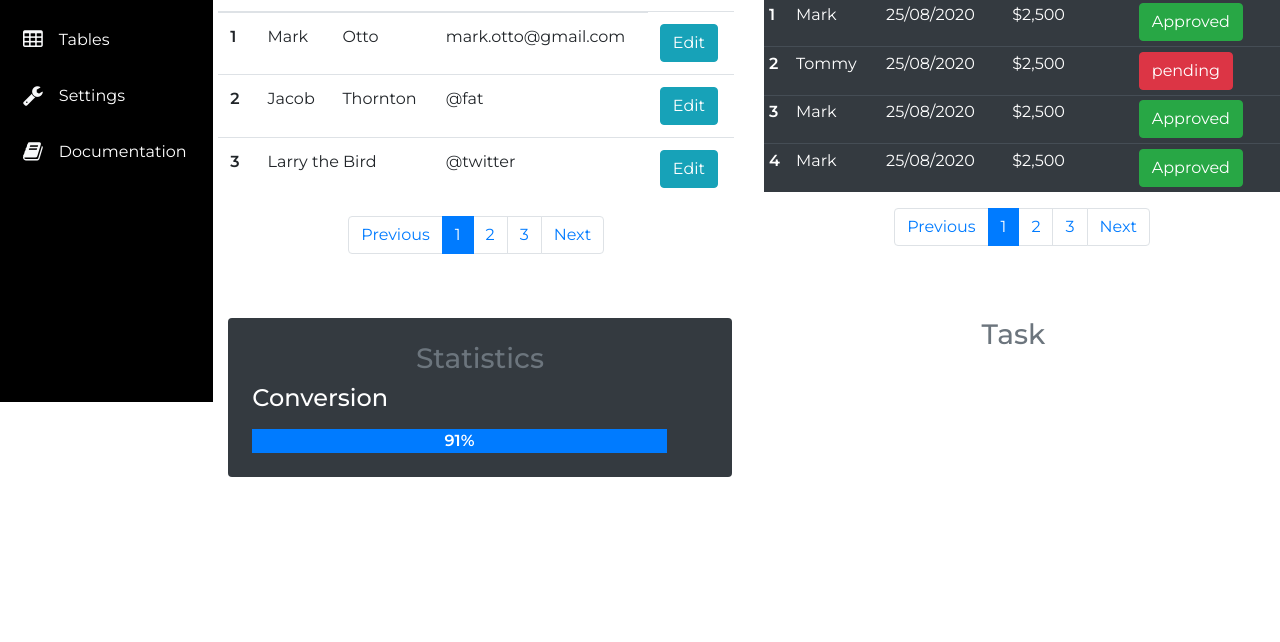
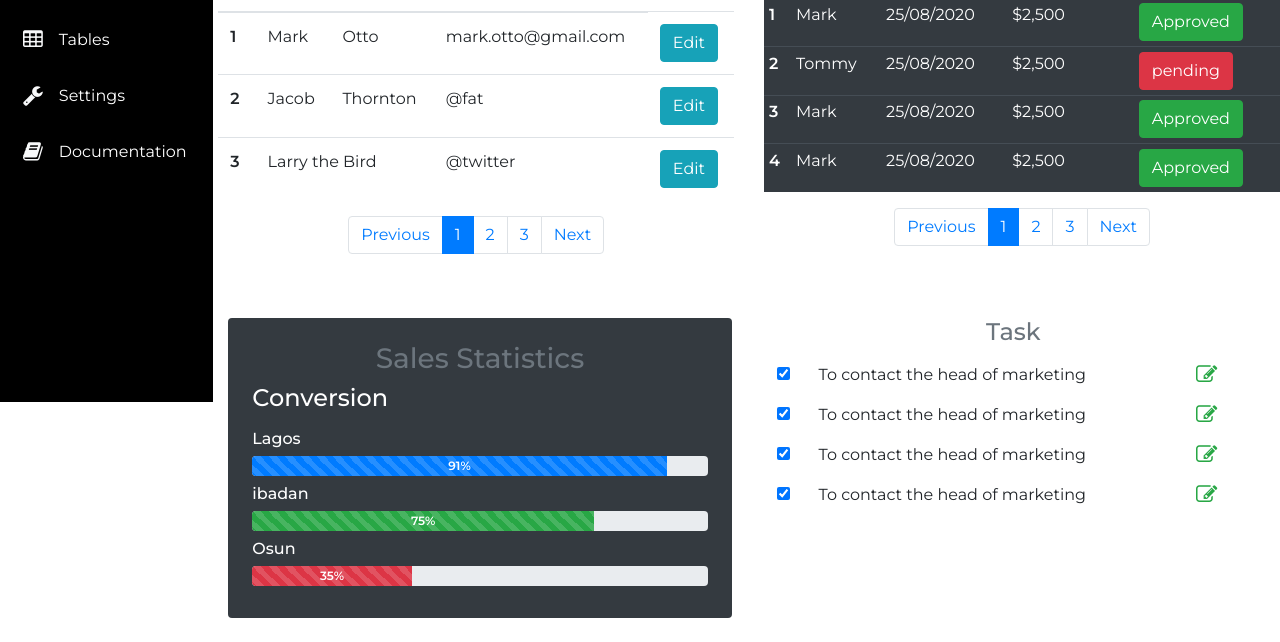
Before and after one commit to kehdcode/dashboard-design, a plain HTML site: page index.html in a window 1280 px wide. Shown: the part 398-1040 px from the top of the page. Before the commit the page ends 899 px from the top, so only its background shows below. Drawn offline with nearby package versions, Linux system fonts and the light colour scheme.

Commit message:
--- Auto-Git Commit ---

```diff
--- a/index.html
+++ b/index.html
@@ -126,7 +126,7 @@
               <p>Are sure you want to log out from the Dashboard?</p>
             </div>
             <div class="modal-footer">
-              <button type="button" class="btn btn-primary" data-dismiss="modal">Yes</button>
+                <a href="login.html"><button type="button" class="btn btn-primary" data-dismiss="modal"> Yes</button></a>
               <button type="button" class="btn btn-danger" >No</button>
             </div>
           </div>
@@ -333,15 +333,72 @@
                 <div class="row mb-4">
                     <div class="col-xl-6 col-12 mb-4 mb-xl-0">
                         <div class="bg-dark text-white p-4 rounded">
-                            <h3 class="text-center text-muted">Statistics</h3>
-                            <h4 class="mb-3">Conversion</h6>
-                            <div class="progress-bar progress-bar-stripped font-weight-bold" style="width:91%">91%</div>
+                            <h3 class="text-center text-muted">Sales Statistics</h3>
+                            <h4 class="mb-3">Conversion</h4>
+                            <h6 class="mb-2">Lagos</h6>
+                            <div class="progress mb-2" style="height: 20px;">
+                                <div class="progress-bar progress-bar-striped font-weight-bold" style="width:91%">91%</div>
+                            </div>
+                            <h6 class="mb-2">ibadan</h6>
+                            <div class="progress mb-2" style="height: 20px;">
+                                <div class="progress-bar progress-bar-striped font-weight-bold bg-success" style="width:75%">75%</div>
+                            </div>
+                            <h6 class="mb-2">Osun</h6>
+                            <div class="progress mb-2" style="height: 20px;">
+                                <div class="progress-bar progress-bar-striped font-weight-bold bg-danger" style="width:35%">35%</div>
+                            </div>
                         </div>
 
 
                     </div>
                     <div class="col-xl-6 col-lg-6 col-md-12 col-sm-12">
-                        <h3 class="text-center text-muted">Task</h3>
+                        <h4 class="text-center text-muted">Task</h4>
+                        <div class="container-fluid bg-white">
+                            <div class="row py-2">
+                                <div class="col-1">
+                                    <input type="checkbox" name="" id="" checked>
+                                </div>
+                                <div class="col-sm-9 col-8">
+                                    To contact the head of marketing
+                                </div>
+                                <div class="col-1">
+                                    <a href="" class="fa fa-edit fa-lg text-success mr-2"></a>
+                                </div>
+                            </div>
+                            <div class="row py-2">
+                                <div class="col-1">
+                                    <input type="checkbox" name="" id="" checked>
+                                </div>
+                                <div class="col-sm-9 col-8">
+                                    To contact the head of marketing
+                                </div>
+                                <div class="col-1">
+                                    <a href="" class="fa fa-edit fa-lg text-success mr-2"></a>
+                                </div>
+                            </div>
+                            <div class="row py-2">
+                                <div class="col-1">
+                                    <input type="checkbox" name="" id="" checked>
+                                </div>
+                                <div class="col-sm-9 col-8">
+                                    To contact the head of marketing
+                                </div>
+                                <div class="col-1">
+                                    <a href="" class="fa fa-edit fa-lg text-success mr-2"></a>
+                                </div>
+                            </div>
+                            <div class="row py-2">
+                                <div class="col-1">
+                                    <input type="checkbox" name="" id="" checked>
+                                </div>
+                                <div class="col-sm-9 col-8">
+                                    To contact the head of marketing
+                                </div>
+                                <div class="col-1">
+                                    <a href="" class="fa fa-edit fa-lg text-success mr-2"></a>
+                                </div>
+                            </div>
+                        </div>
                     </div>
                 </div>
             </div>
```
Also changed, not shown: login.html (added).
